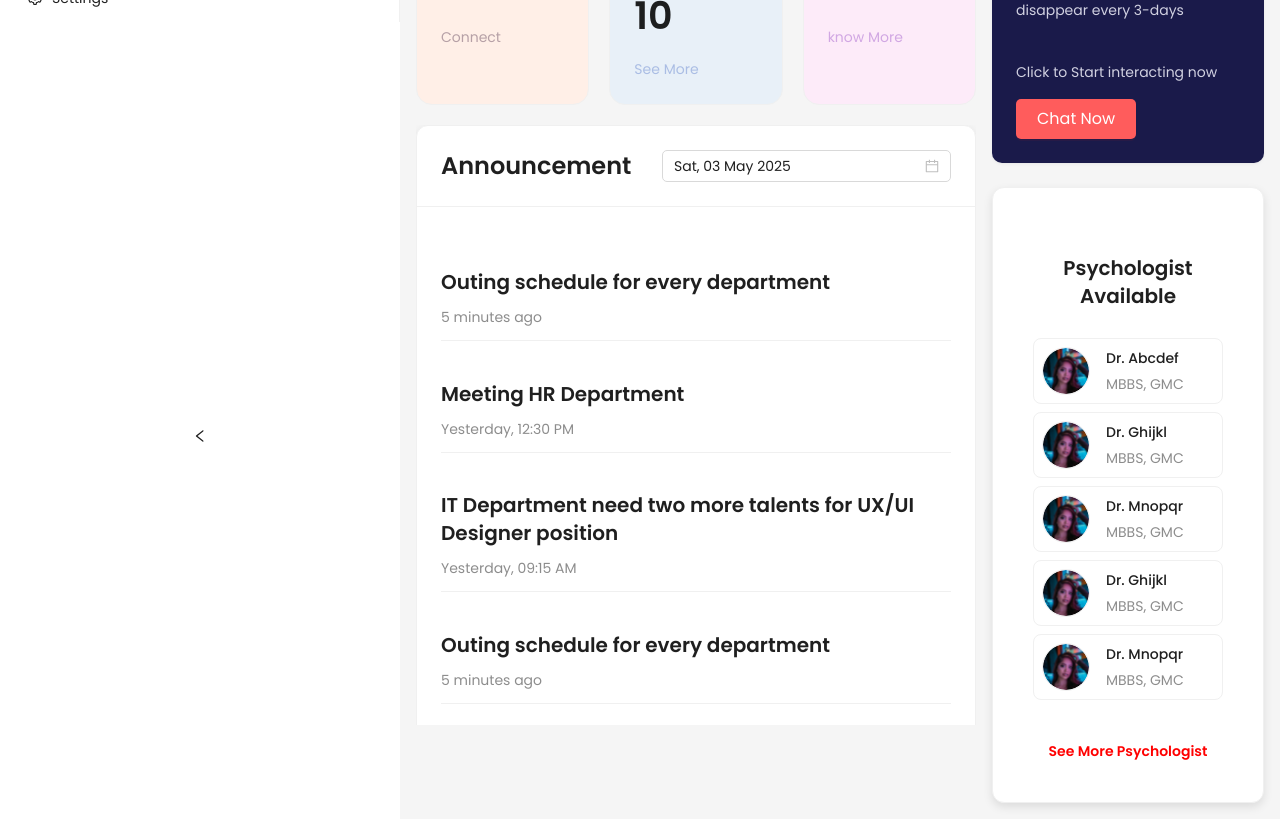
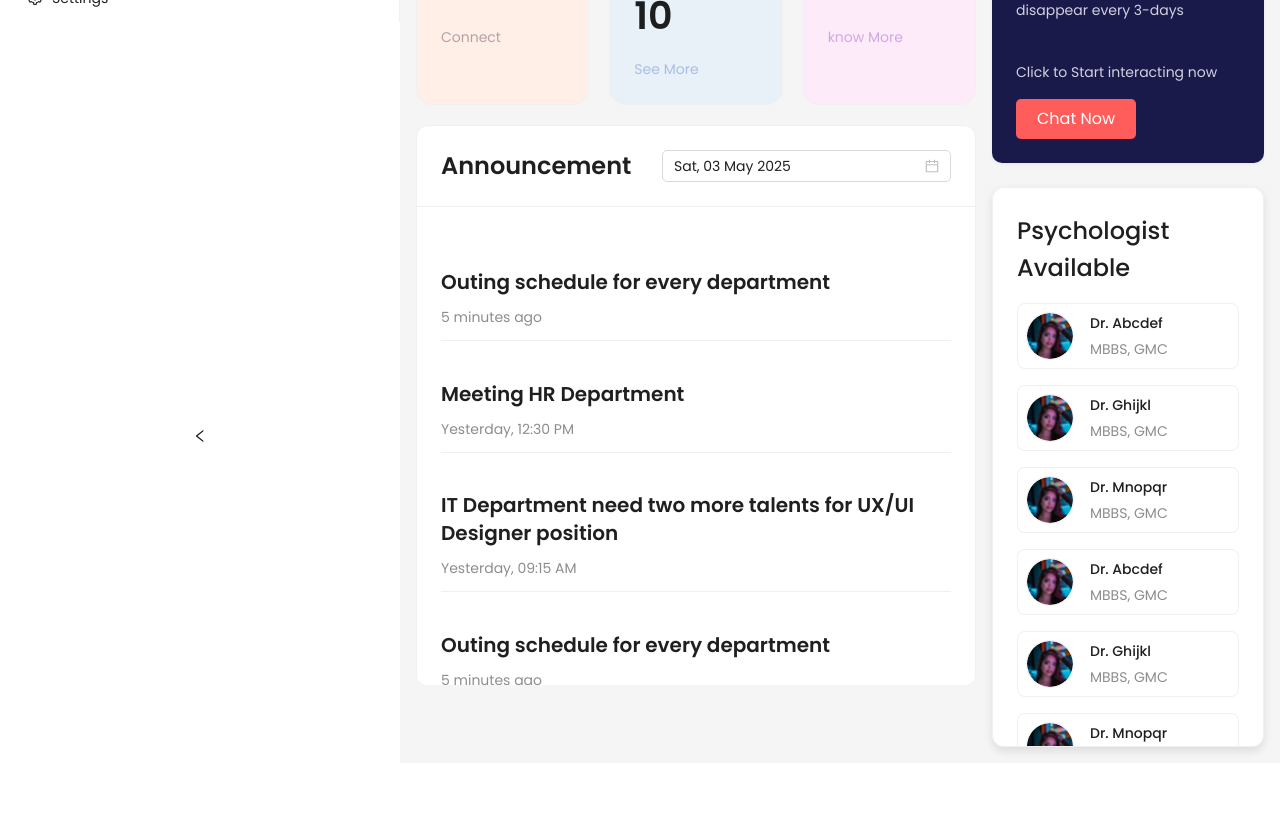
Before and after one commit to ClearSolution07/aideToAction, a React (Vite) app: page /dashboard in a window 1280 px wide. Shown: the part 340-1159 px from the top of the page. After the commit the page ends 1103 px from the top, so only its background shows below. Built offline with nearby package versions, Linux system fonts and the light colour scheme.

Commit message:
Css and minor Changes

```diff
--- a/src/components/PsychologistCard.jsx
+++ b/src/components/PsychologistCard.jsx
@@ -1,8 +1,8 @@
 import React from "react";
-import { Card, List, Avatar, Typography } from "antd";
-import { profilePhoto } from "../utils/imageUtils";
+import {Card, List, Avatar, Typography} from "antd";
+import {profilePhoto} from "../utils/imageUtils";
 
-const { Title, Text, Link } = Typography;
+const {Title, Text, Link} = Typography;
 
 // Sample data for psychologists
 const psychologists = [
@@ -29,16 +29,18 @@ const PsychologistCard = () => {
             style={{
                 borderRadius: 12,
                 boxShadow: "0 4px 10px rgba(0,0,0,0.1)",
-        padding: 16,
+                minHeight: 560,
+                maxHeight: 560,
+                overflowY: 'scroll',
+                position: 'relative',
             }}
         >
-      <Title level={4} style={{ textAlign: "center", marginBottom: 28 }}>
+            <Text style={{ fontSize: 24, fontWeight: 500, marginBottom: '10px'}}>
                 Psychologist Available
-      </Title>
-
+            </Text>
             <List
                 itemLayout="horizontal"
-        dataSource={[...psychologists, ...psychologists.splice(1)]}
+                dataSource={[...psychologists, ...psychologists, ...psychologists]}
                 renderItem={(item) => (
                     <List.Item
                         style={{
@@ -46,6 +48,7 @@ const PsychologistCard = () => {
                             marginBottom: 8,
                             border: "1px solid #f0f0f0",
                             padding: 8,
+                            marginTop: 16,
                         }}
                     >
                         <List.Item.Meta
@@ -53,34 +56,36 @@ const PsychologistCard = () => {
                                 <Avatar
                                     src={profilePhoto}
                                     size={48}
-                  style={{ border: "1px solid #f0f0f0" }}
+                                    style={{border: "1px solid #f0f0f0"}}
                                 />
                             }
-              title={<Text style={{ fontWeight: 500 }}>{item.name}</Text>}
+                            title={<Text style={{fontWeight: 500}}>{item.name}</Text>}
                             description={<Text type="secondary">{item.qualification}</Text>}
                         />
                     </List.Item>
                 )}
             />
 
-      <div
-        style={{
-          textAlign: "center",
-          marginTop: 40,
-        }}
-      >
-        <Link
-          href="#"
-          style={{
-            color: "red",
-            fontWeight: 600,
-            textDecoration: "none",
-            marignTop: "5px",
-          }}
-        >
-          See More Psychologist
-        </Link>
-      </div>
+            {/*<div*/}
+            {/*    style={{*/}
+            {/*        position: 'absolute',*/}
+            {/*        bottom: 16,*/}
+            {/*        padding: 16,*/}
+            {/*        background: 'white',*/}
+            {/*    }}*/}
+            {/*>*/}
+            {/*    <Link*/}
+            {/*        href="#"*/}
+            {/*        style={{*/}
+            {/*            color: "red",*/}
+            {/*            fontWeight: 600,*/}
+            {/*            textDecoration: "none",*/}
+            {/*            marignTop: "5px",*/}
+            {/*        }}*/}
+            {/*    >*/}
+            {/*        See More Psychologist*/}
+            {/*    </Link>*/}
+            {/*</div>*/}
         </Card>
     );
 };
--- a/src/pages/home/Dashboard.jsx
+++ b/src/pages/home/Dashboard.jsx
@@ -56,8 +56,10 @@ const Dashboard = () => {
                                 ))}
                             </Row>
                             <Row xs={24} sm={8} style={{
-                                maxHeight: 600,
+                                maxHeight: 560,
+                                minHeight: 560,
                                 overflowY: "scroll",
+                                borderRadius: 12
                             }}>
                                 <AnnouncementCard/>
                             </Row>
```
Lines whose indentation alone changed are shown as unchanged.
